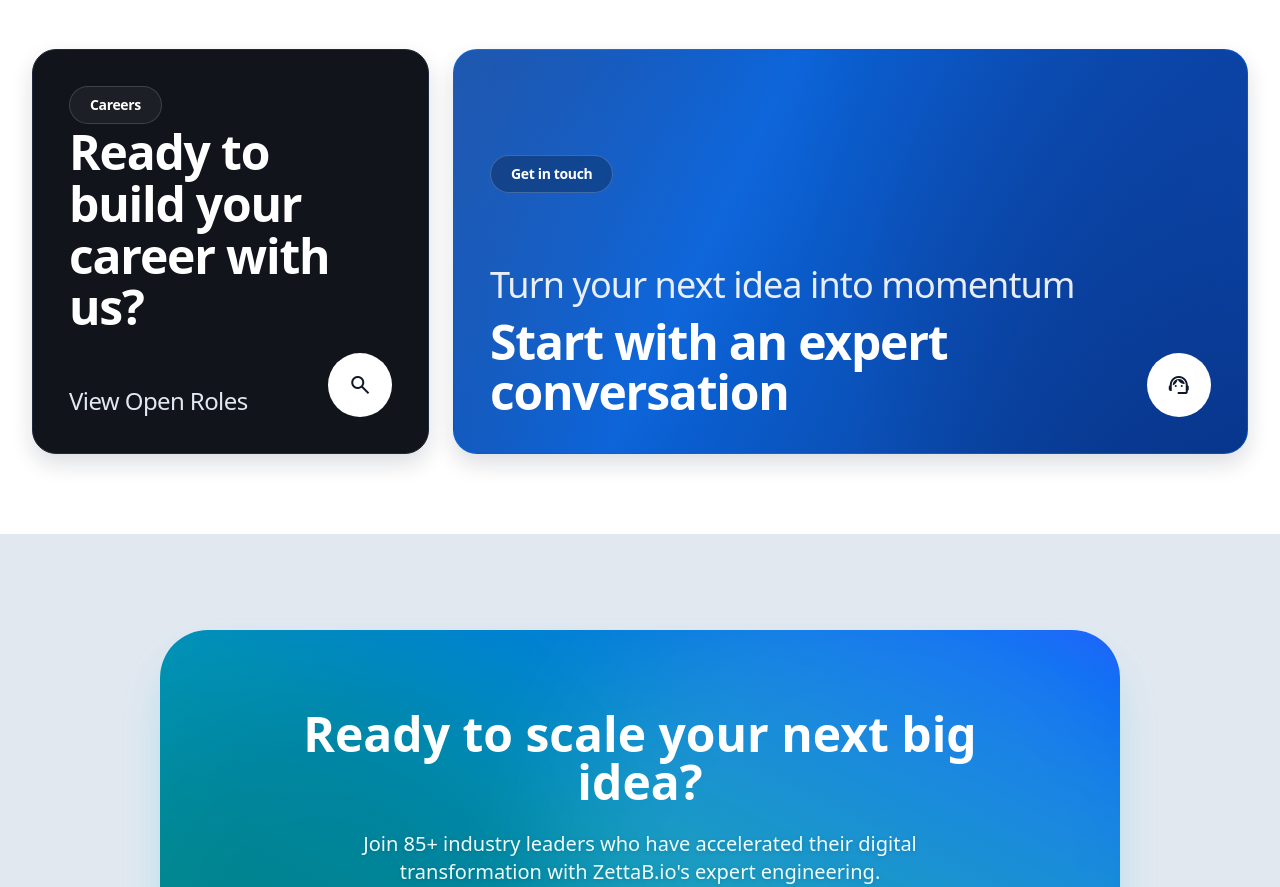
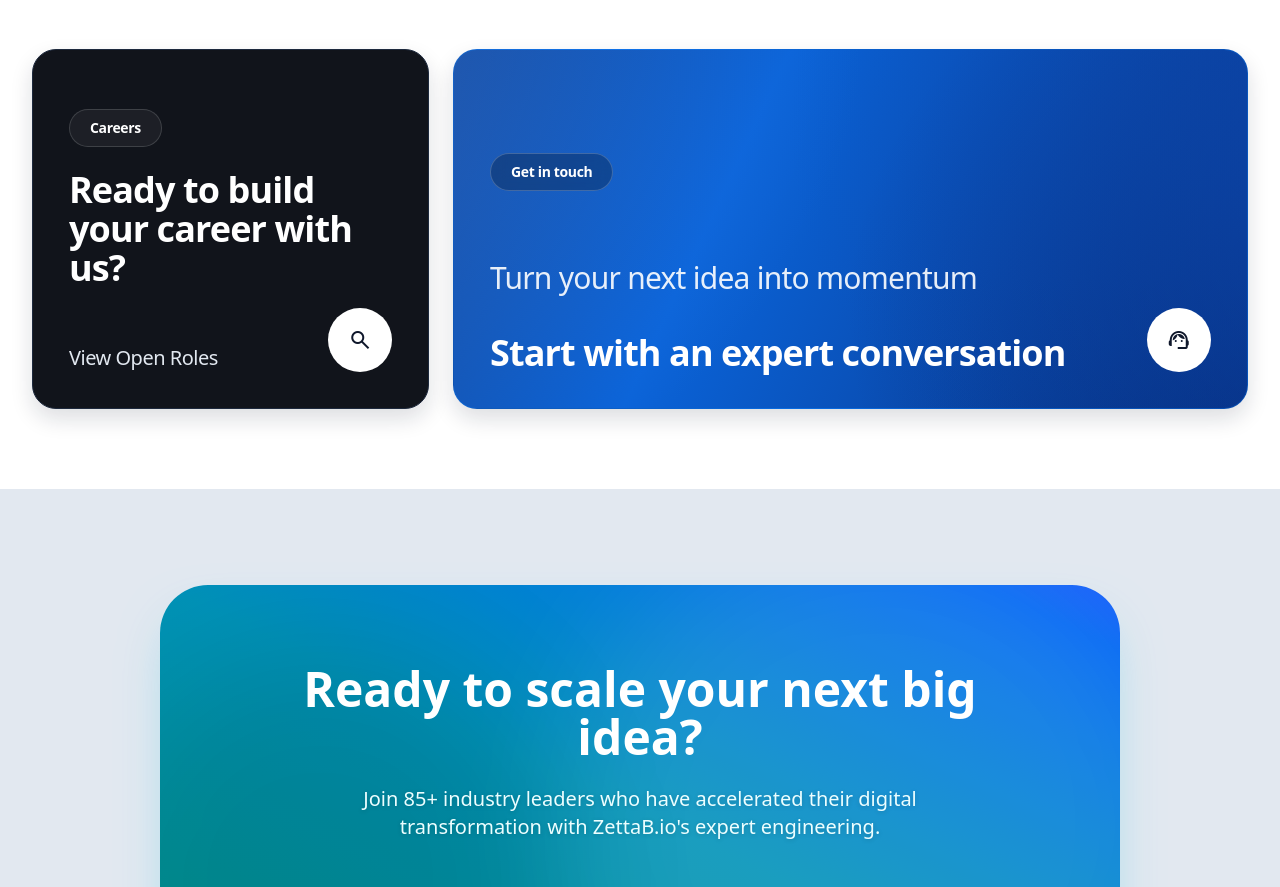
Before and after one commit to UnlimitedCollection/ZettaBSite, a Next.js app: page / in a window 1280 px wide. Shown: the part 6920-7807 px from the top of the page. Built offline with nearby package versions, Linux system fonts and the light colour scheme.

Commit message:
Tune dual CTA typography down and enlarge icons slightly

```diff
--- a/src/app/page.tsx
+++ b/src/app/page.tsx
@@ -628,13 +628,13 @@ export default function HomePage() {
               </div>
 
               <div className="relative z-10 space-y-5">
-                <h3 className="text-white text-4xl sm:text-5xl font-semibold leading-[1.08] tracking-tight">
+                <h3 className="text-white text-3xl sm:text-4xl font-semibold leading-[1.08] tracking-tight">
                   Ready to build your career with us?
                 </h3>
                 <div className="flex items-end justify-between gap-4">
-                  <p className="text-slate-200 text-lg sm:text-2xl font-medium tracking-tight">View Open Roles</p>
+                  <p className="text-slate-200 text-base sm:text-xl font-medium tracking-tight">View Open Roles</p>
                   <span className="dual-cta-arrow inline-flex size-16 items-center justify-center rounded-full bg-white text-slate-900 shrink-0">
-                    <span className="material-symbols-outlined text-3xl">search</span>
+                    <span className="material-symbols-outlined text-[2.1rem]">search</span>
                   </span>
                 </div>
               </div>
@@ -649,11 +649,11 @@ export default function HomePage() {
               </div>
 
               <div className="relative z-10 space-y-3">
-                <p className="text-2xl sm:text-4xl font-medium text-white/90 tracking-tight">Turn your next idea into momentum</p>
+                <p className="text-xl sm:text-3xl font-medium text-white/90 tracking-tight">Turn your next idea into momentum</p>
                 <div className="flex items-end justify-between gap-5">
-                  <h3 className="text-white text-4xl sm:text-5xl font-semibold leading-[1.05] tracking-tight">Start with an expert conversation</h3>
+                  <h3 className="text-white text-3xl sm:text-4xl font-semibold leading-[1.05] tracking-tight">Start with an expert conversation</h3>
                   <span className="dual-cta-arrow inline-flex size-16 items-center justify-center rounded-full bg-white text-slate-900 shrink-0">
-                    <span className="material-symbols-outlined text-3xl">support_agent</span>
+                    <span className="material-symbols-outlined text-[2.1rem]">support_agent</span>
                   </span>
                 </div>
               </div>
```
